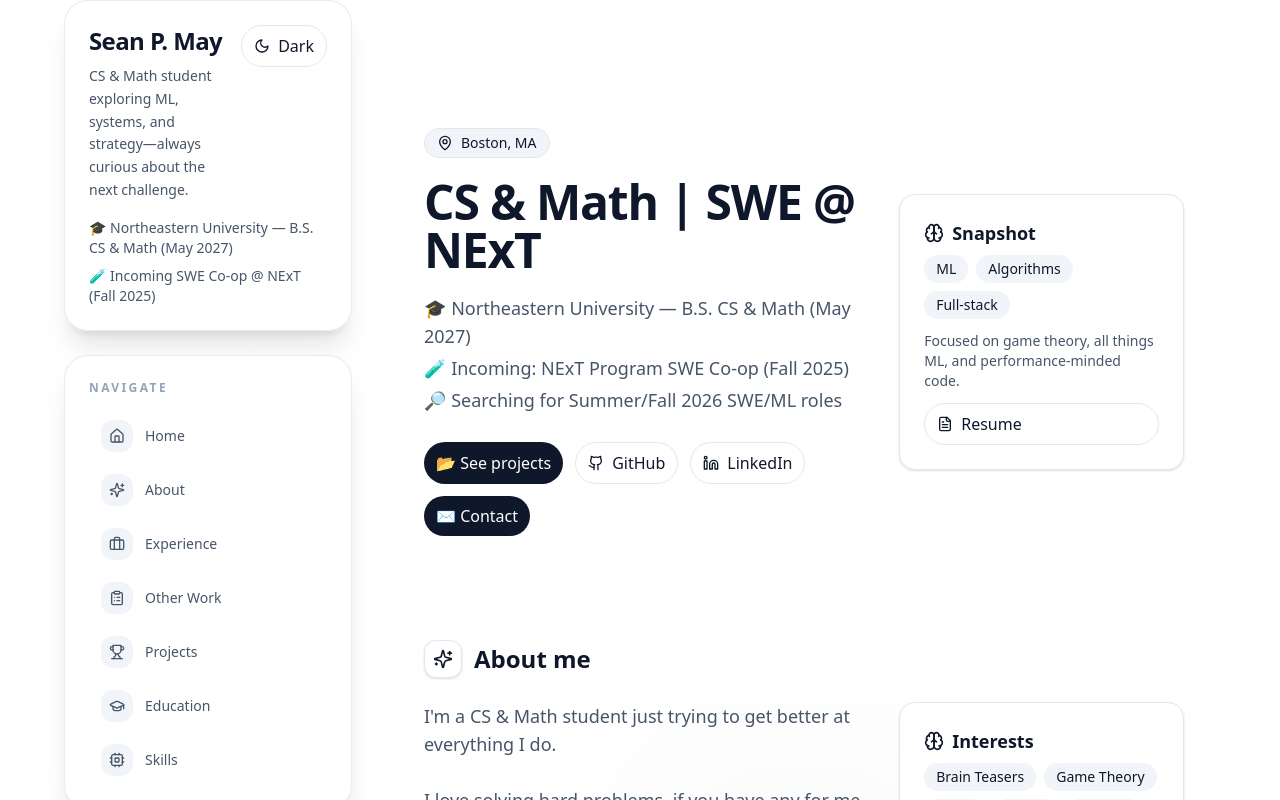
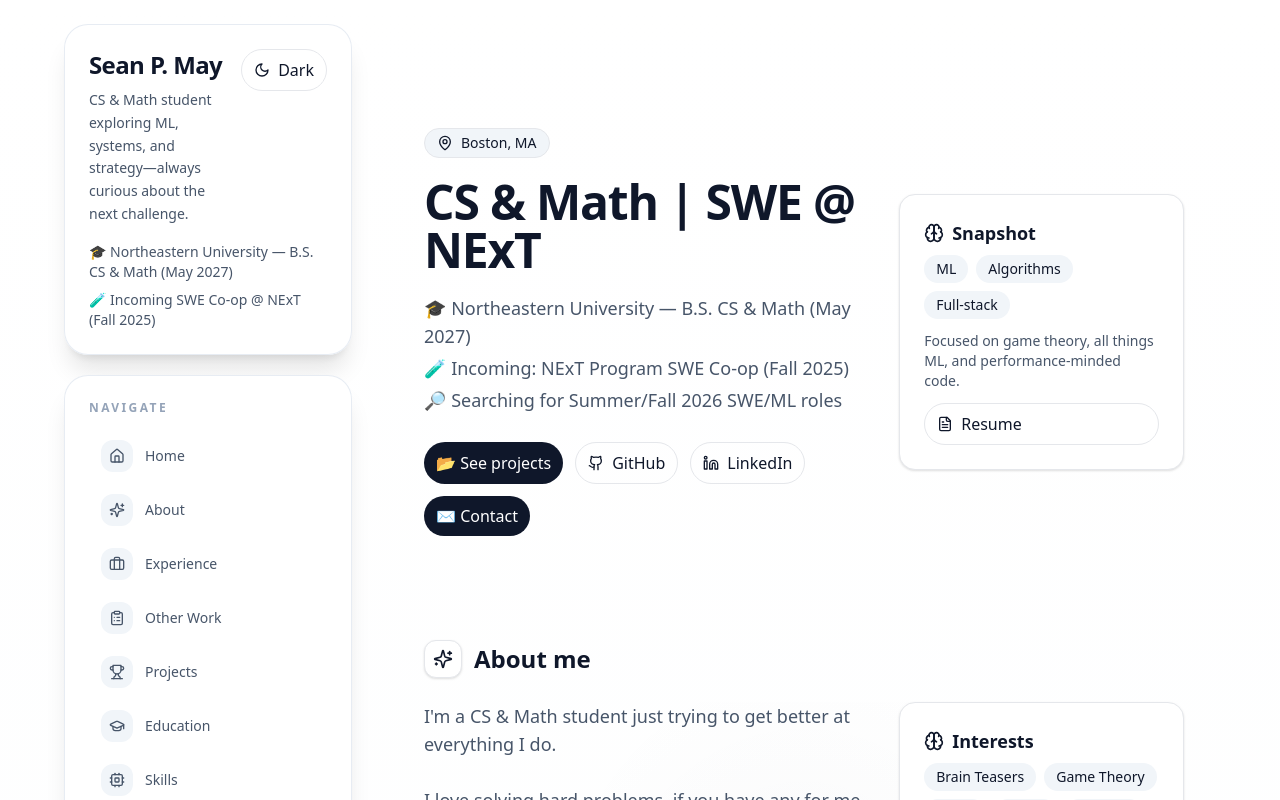
Before and after one commit to seanpatrickmay/seanpatrickmay.github.io, a Next.js app: page / in a window 1280 px wide. Shown: the top 800 px of the page. Built offline with nearby package versions, Linux system fonts and the light colour scheme.

Commit message:
Center sticky sidebar cards

```diff
--- a/components/Header.jsx
+++ b/components/Header.jsx
@@ -93,8 +93,9 @@ export default function Header({ links }) {
 
       <aside className="hidden lg:block lg:flex-none">
         <div className="sticky top-6">
+          <div className="flex min-h-[calc(100vh_-_3rem)] flex-col justify-center py-6">
             <div
-            className="flex min-h-[calc(100vh_-_3rem)] w-72 flex-col justify-between gap-6 transition-transform duration-300 ease-out will-change-transform"
+              className="flex w-72 flex-col gap-5 transition-transform duration-300 ease-out will-change-transform"
               style={{ transform: `translateY(${scrollOffset}px)` }}
             >
               <section className="rounded-3xl border border-slate-200/80 bg-white/90 p-6 shadow-xl backdrop-blur dark:border-slate-800/70 dark:bg-slate-950/70">
@@ -185,6 +186,7 @@ export default function Header({ links }) {
               </section>
             </div>
           </div>
+        </div>
       </aside>
     </>
   );
```
Lines whose indentation alone changed are shown as unchanged.
